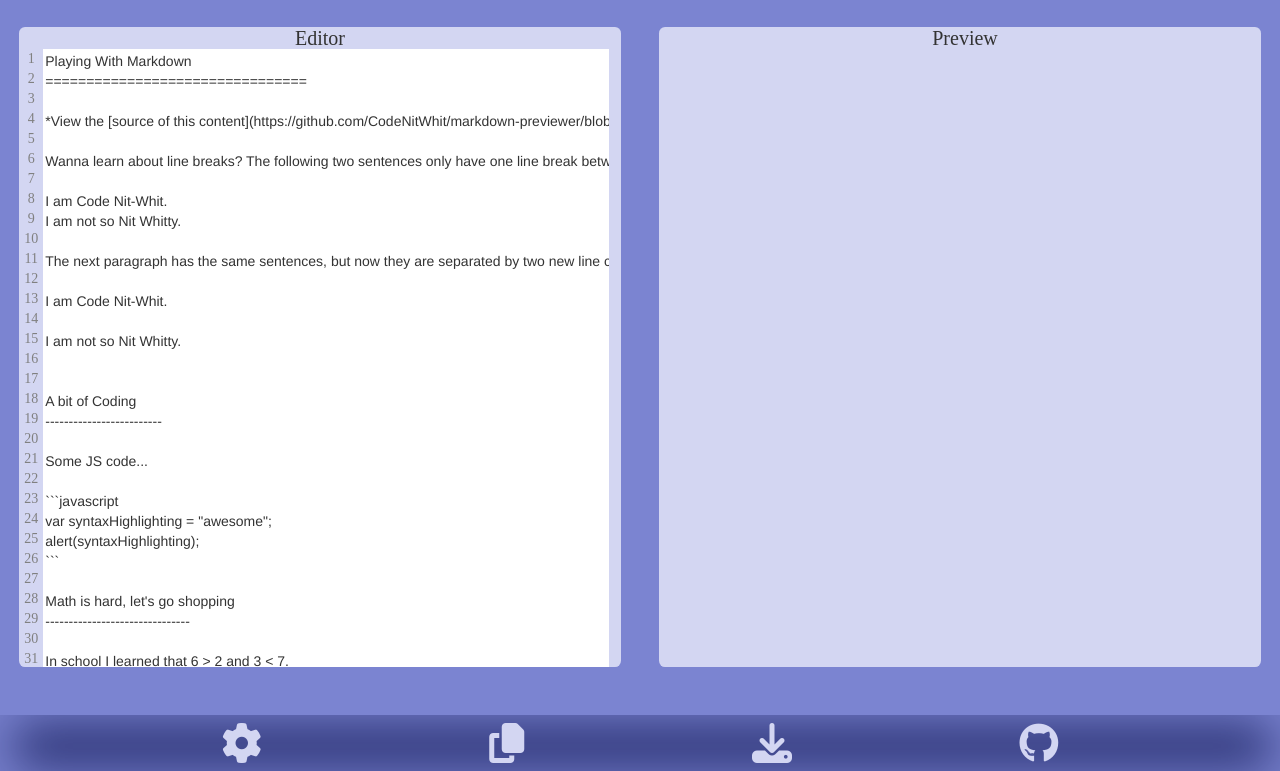
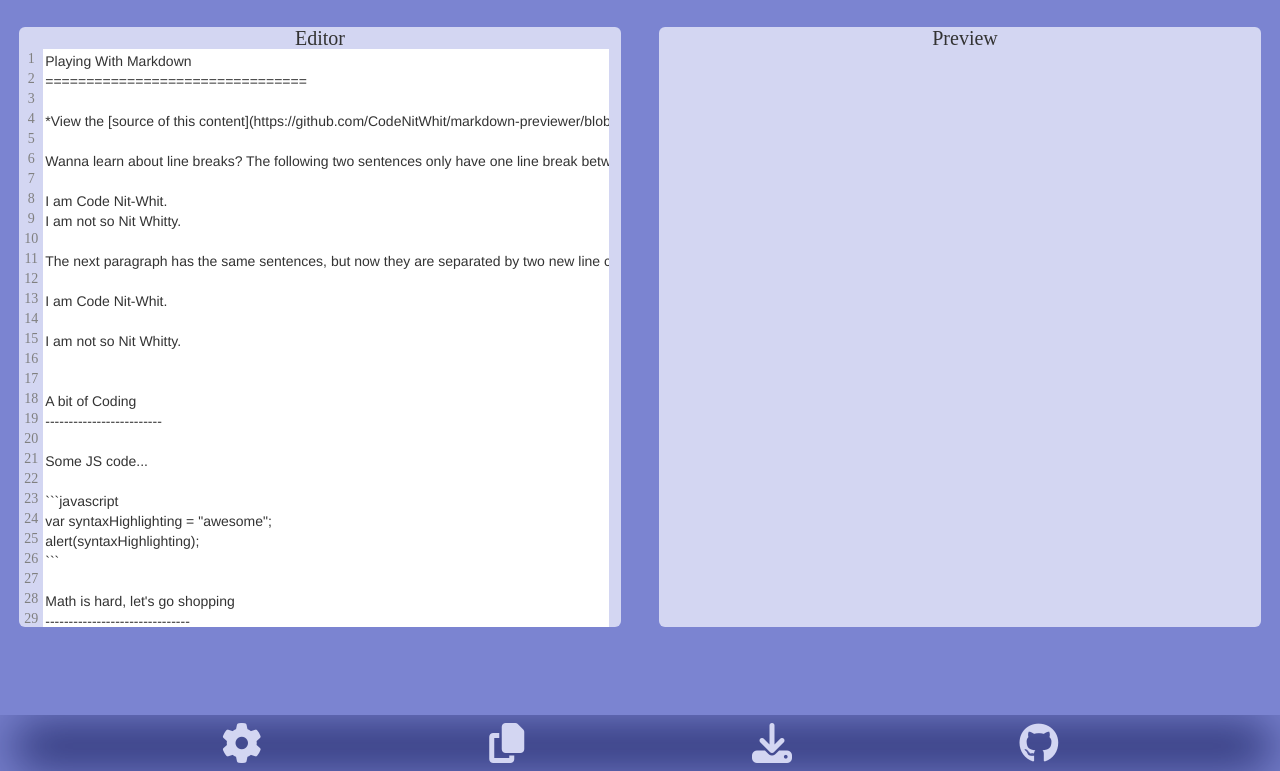
Before and after one commit to CodeNitWhit/markdown-previewer, a plain HTML site: page index.html in a window 1280 px wide. Shown: the part 29-800 px from the top of the page. Drawn offline with nearby package versions, Linux system fonts and the light colour scheme; a web font is replaced by a local one.

Commit message:
Update index.css

```diff
--- a/index.css
+++ b/index.css
@@ -43,11 +43,11 @@ button {
     }
     #editor {
         width: 47vw;
-        height:80vh;
+        height:75vh;
     }
     #preview {
         width: 47vw;
-        height:80vh;
+        height:75vh;
     }
 }
 
```
